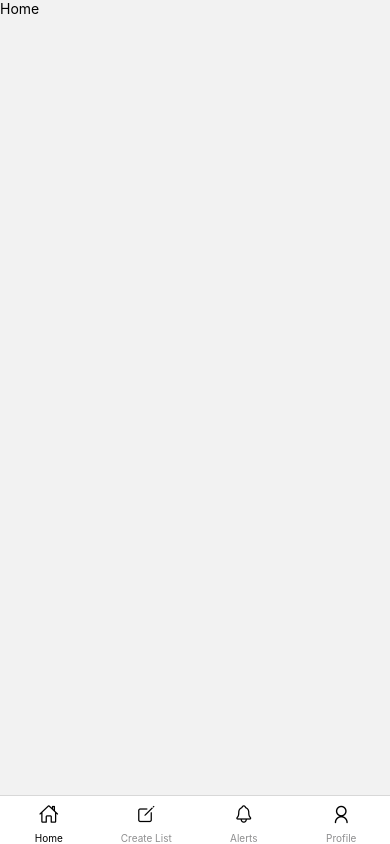
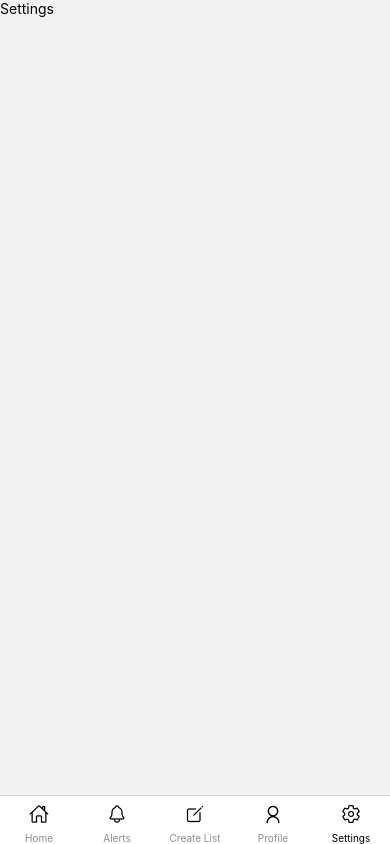
Before and after one commit to BozicDev/cartit, a React Native app: screen /Settings in a window 390 px wide. Built offline with nearby package versions, Linux system fonts and the light colour scheme.

Commit message:
promjene u navigaciji

```diff
--- a/Navigation.js
+++ b/Navigation.js
@@ -1,7 +1,7 @@
 import * as React from 'react'
 import { NavigationContainer } from '@react-navigation/native'
 import { createBottomTabNavigator } from '@react-navigation/bottom-tabs'
-import { Home, Alerts, CreateList, Profile } from './Screens'
+import { Home, Alerts, CreateList, Profile, Settings } from './Screens'
 import { Ionicons, Feather, AntDesign } from '@expo/vector-icons'
 
 
@@ -21,20 +21,24 @@ export default function Navigation() {
                  options={{ tabBarIcon: () => <Ionicons name='home-outline' size={20} /> }} />
 
                 <Tab.Screen
+                 name='Alerts'
+                 component={Alerts}
+                 options={{ tabBarIcon: () => <Ionicons name="notifications-outline" size={20} /> }} />
+
+                <Tab.Screen
                  name='Create List'
                  component={CreateList}
                  options={{ tabBarIcon: () => <Ionicons name="create-outline" size={20} /> }} />
-
-                <Tab.Screen
-                 name='Alerts'
-                 component={Alerts}
-                 options={{ tabBarIcon: () => <Ionicons name="notifications-outline" size={20} /> }} />
 
                 <Tab.Screen
                  name='Profile'
                  component={Profile}
                  options={{ tabBarIcon: () => <AntDesign name='user' size={20} /> }} />
 
+                <Tab.Screen
+                 name="Settings"
+                 component={Settings}
+                 options={{tabBarIcon: () => <Ionicons name='settings-outline' size={20}/> }}/>
             </Tab.Navigator>
         </NavigationContainer>
     )
--- /dev/null
+++ b/Screens/Settings.jsx
@@ -0,0 +1,12 @@
+import { View, Text } from 'react-native'
+import React from 'react'
+
+const Settings = () => {
+  return (
+    <View>
+      <Text>Settings</Text>
+    </View>
+  )
+}
+
+export default Settings
--- a/Screens/index.js
+++ b/Screens/index.js
@@ -2,3 +2,4 @@ export { default as Home } from './Home'
 export { default as CreateList } from './CreateList'
 export { default as Alerts } from './Alerts'
 export { default as Profile } from './Profile'
+export { default as Settings } from './Settings'
```
Also changed, not shown: components/beta.js (added, +12 -0 lines).
